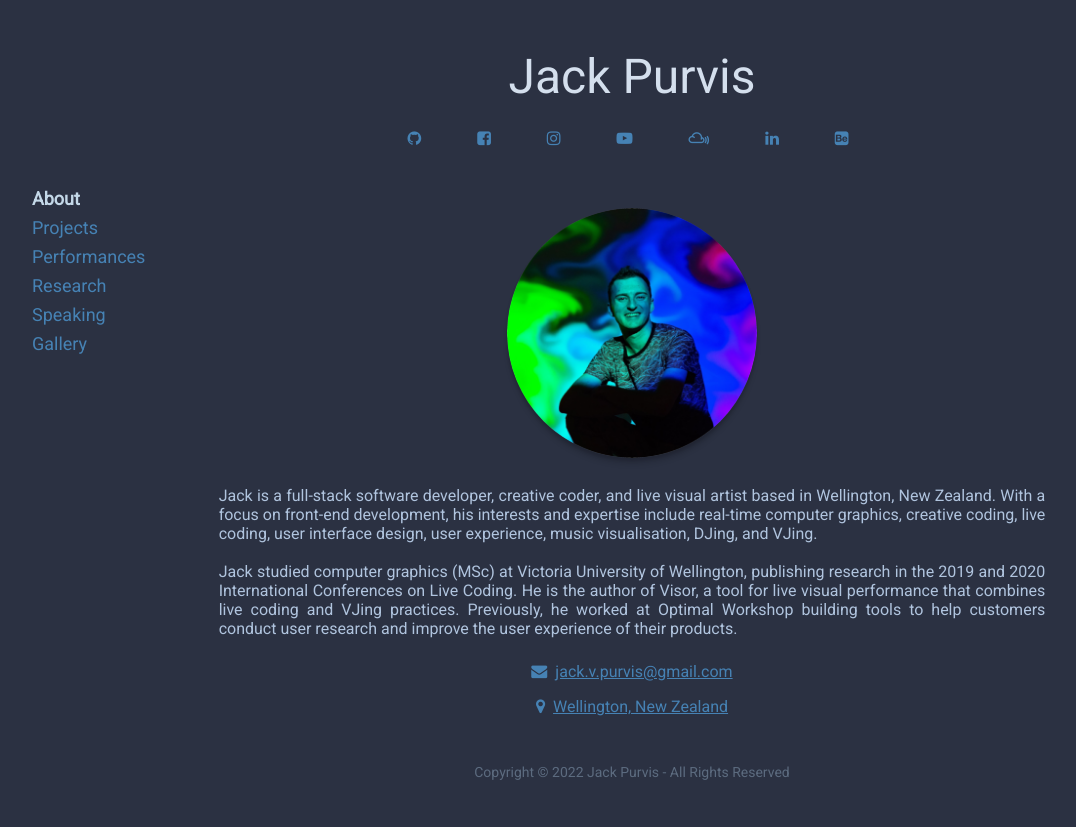
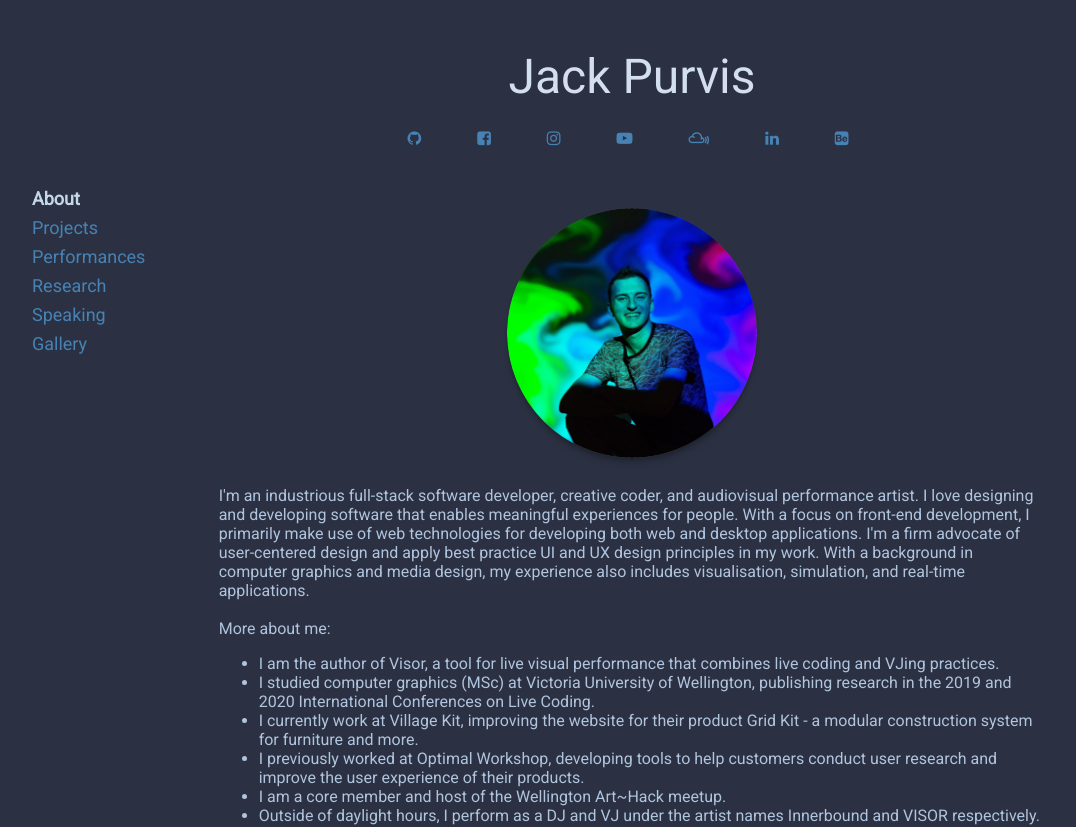
Before and after one commit to EmperorJack/personal-website, a React (Create React App) app: page /#/ in a window 1280 px wide. Shown: the top 827 px of the page, without its empty margins (8-1084 px from the left). Before the commit the page ends 800 px from the top, so only its background shows below. Built offline with nearby package versions, Linux system fonts and the light colour scheme.

Commit message:
Update about copy + paragraph styles

```diff
--- a/src/components/pages/About.jsx
+++ b/src/components/pages/About.jsx
@@ -12,21 +12,52 @@ const sections = {
     />
 
     <p>
-      Jack is a full-stack software developer, creative coder, and live visual artist based
-      in Wellington, New Zealand. With a focus on front-end development, his interests and
-      expertise include real-time computer graphics, creative coding, live coding, user
-      interface design, user experience, music visualisation, DJing, and VJing.
+      I'm an industrious full-stack software developer, creative coder, and audiovisual
+      performance artist. I love designing and developing software that enables meaningful
+      experiences for people. With a focus on front-end development, I primarily make use
+      of web technologies for developing both web and desktop applications. I'm a firm
+      advocate of user-centered design and apply best practice UI and UX design principles
+      in my work. With a background in computer graphics and media design, my experience
+      also includes visualisation, simulation, and real-time applications.
     </p>
 
     <br />
 
     <p>
-      Jack studied computer graphics (MSc) at Victoria University of Wellington, publishing
-      research in the 2019 and 2020 International Conferences on Live Coding. He is the author
-      of Visor, a tool for live visual performance that combines live coding and VJing practices.
-      Previously, he worked at Optimal Workshop building tools to help customers conduct user
-      research and improve the user experience of their products.
+      More about me:
     </p>
+
+    <ul>
+      <li>
+        I am the author of Visor, a tool for live visual performance that combines live
+        coding and VJing practices.
+      </li>
+
+      <li>
+        I studied computer graphics (MSc) at Victoria University of Wellington, publishing
+        research in the 2019 and 2020 International Conferences on Live Coding.
+      </li>
+
+      <li>
+        I currently work at Village Kit, improving the website for their product Grid Kit -
+        a modular construction system for furniture and more.
+      </li>
+
+      <li>
+        I previously worked at Optimal Workshop, developing tools to
+        help customers conduct user research and improve the user experience of
+        their products.
+      </li>
+
+      <li>
+        I am a core member and host of the Wellington Art~Hack meetup.
+      </li>
+
+      <li>
+        Outside of daylight hours, I perform as a DJ and VJ under the artist names Innerbound
+        and VISOR respectively.
+      </li>
+    </ul>
 
     <div className="about__contact">
       <Link url="mailto:jack.v.purvis@gmail.com"><i className="fa fa-envelope fa-sm" />jack.v.purvis@gmail.com</Link>
--- a/src/styles/app.scss
+++ b/src/styles/app.scss
@@ -75,8 +75,12 @@
     }
 
     p {
-      text-align: justify;
+      text-align: left;
       margin: 0;
+    }
+
+    li {
+      text-align: left;
     }
 
     img {
```
